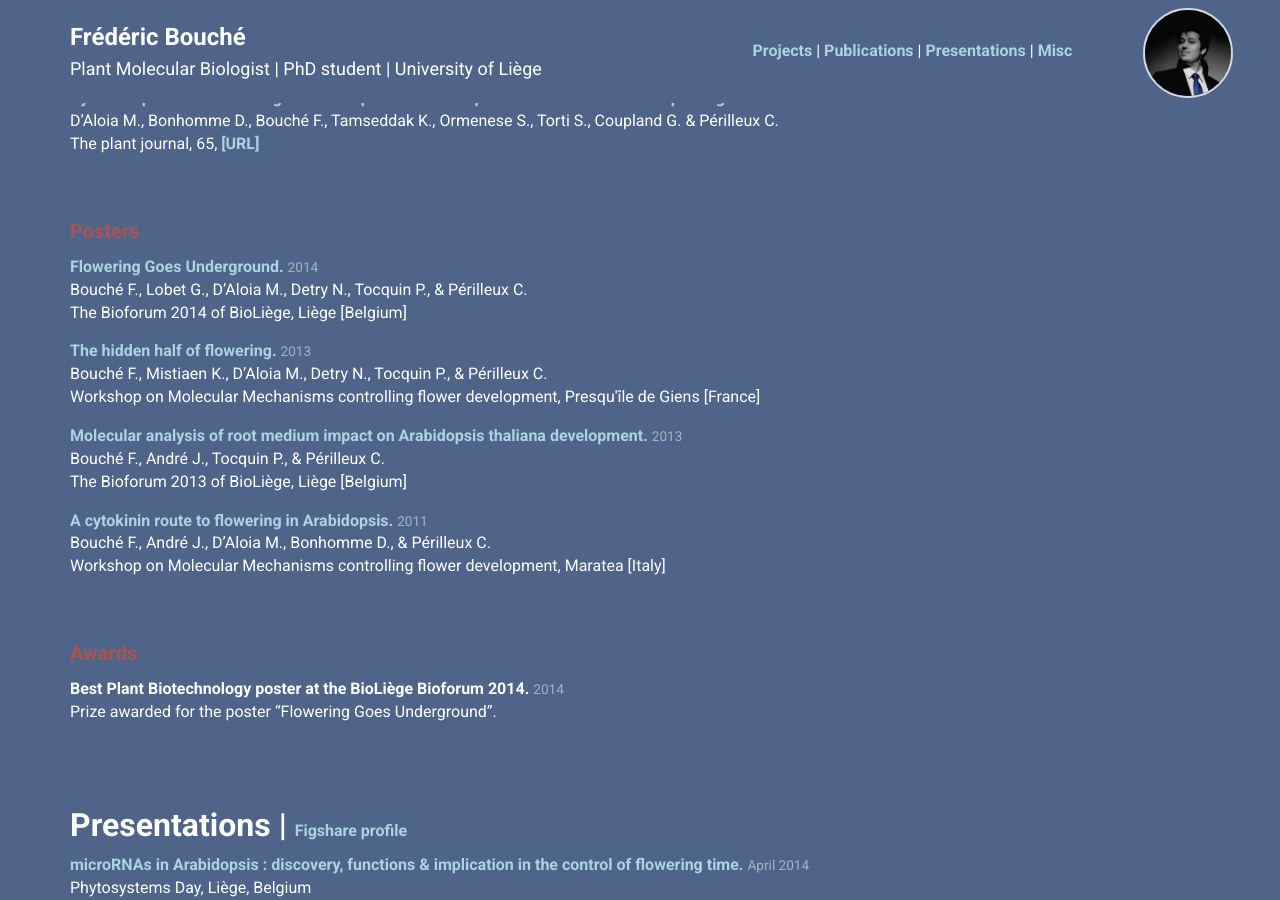
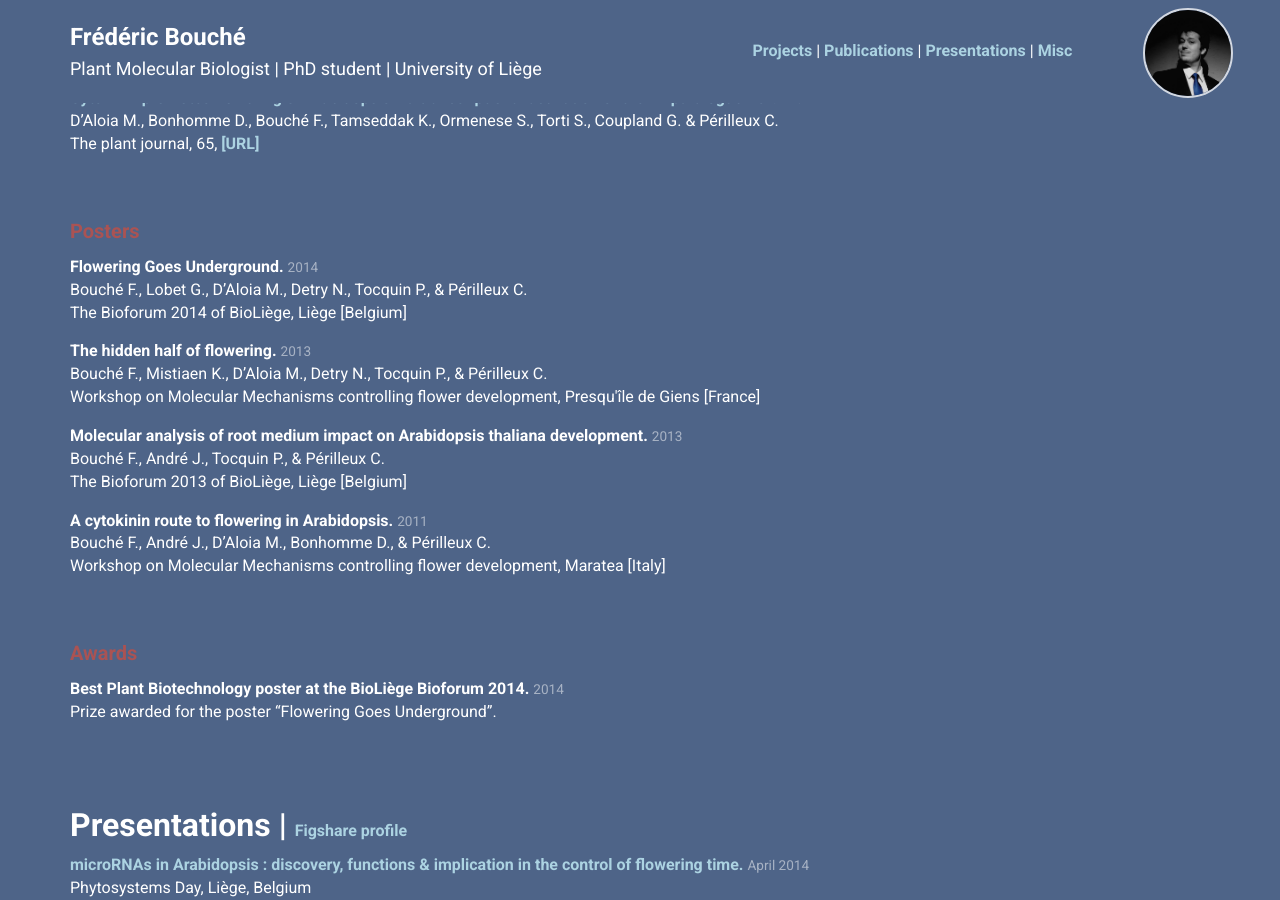
Before and after one commit to fredericbouche/fredericbouche.github.io, a Jekyll site: the page built from index.html, in a window 1280 px wide and 900 px high, scrolled down 1455 px. Built offline with Jekyll 4.4.1, drawn with Linux system fonts in a browser that asks for light colours; nearby versions of some CDN libraries.

```diff
--- a/_layouts/albertine.html
+++ b/_layouts/albertine.html
@@ -265,9 +265,10 @@ It is threatened by habitat loss.
             {% case publication.type %}
               {% when 'Poster' %}
             <b>
-              <a href="{{ publication.pdf }}">
+
+              <!-- <a href="{{ publication.pdf }}"> -->
                 {{ publication.title }}
-              </a>
+               <!--</a>-->
             </b>
             <small>
               {{ publication.year }}
```
